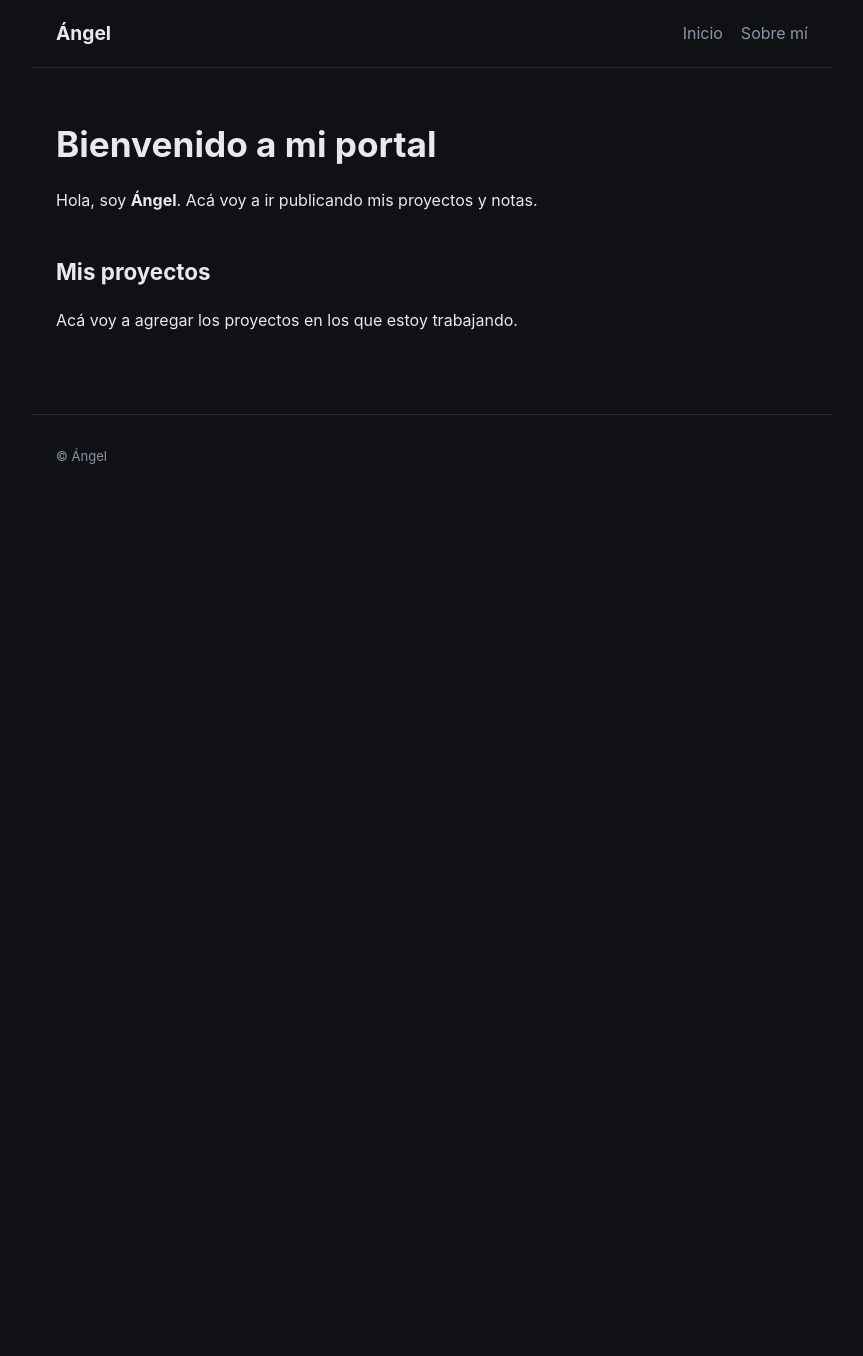
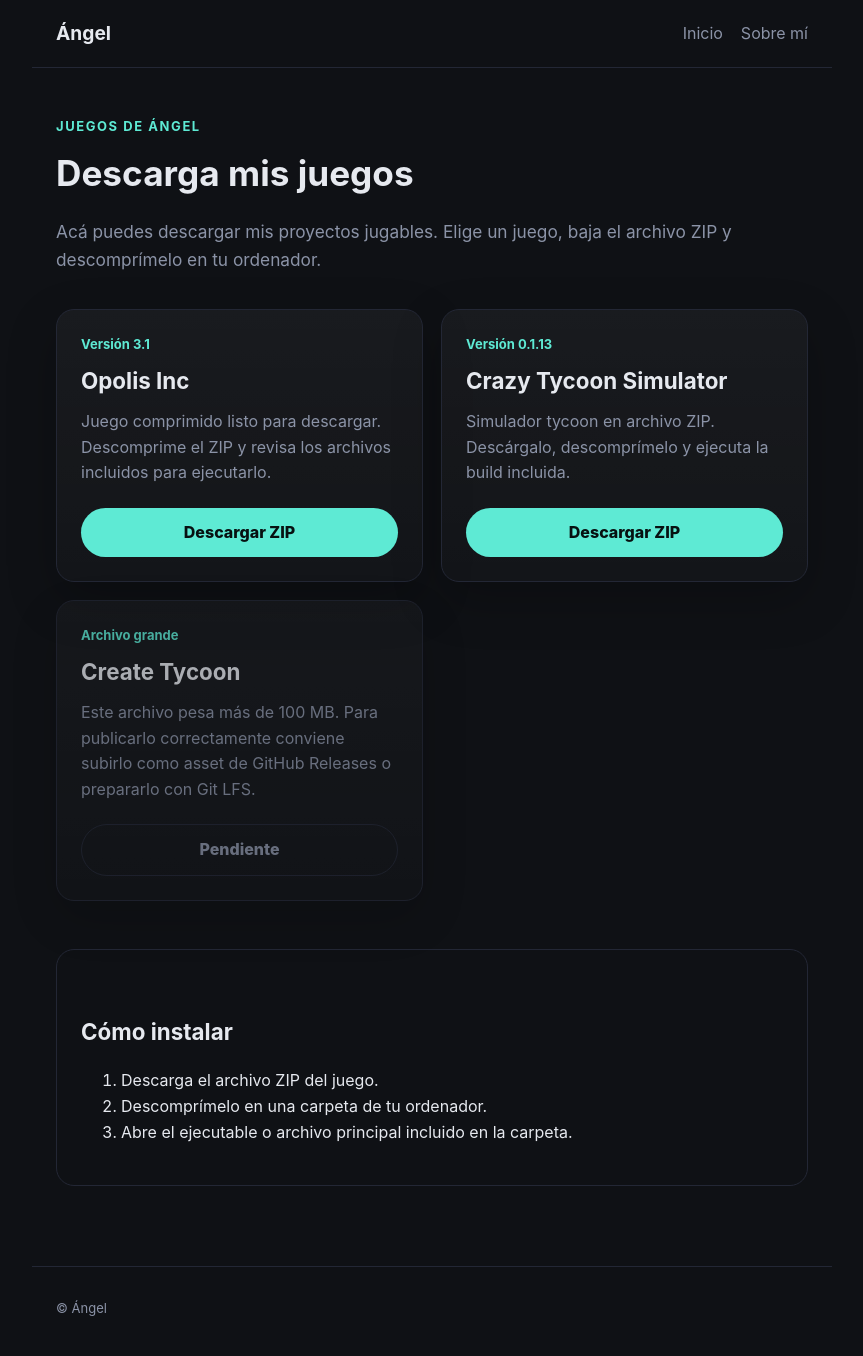
Before and after one commit to angelTomo9/angelTomo9.github.io, a Jekyll site: the page built from index.md, in a window 1280 px wide. Shown: the whole page, without its empty margins (208-1071 px from the left). Built offline with Jekyll 4.4.1, drawn with Linux system fonts in a browser that asks for light colours; our own code applies the rules of GitHub Pages for plain Markdown files; before the commit the page ends 900 px from its top, so only the background shows below that.

Commit message:
Agregar pagina de descarga de juegos

```diff
--- a/assets/css/style.css
+++ b/assets/css/style.css
@@ -49,3 +49,105 @@ h2 { font-size: 1.4rem; margin-top: 40px; }
   border-top: 1px solid var(--border);
   padding-top: 18px;
 }
+
+.hero {
+  margin-bottom: 36px;
+}
+
+.eyebrow {
+  margin: 0 0 8px;
+  color: var(--accent);
+  font-size: 13px;
+  font-weight: 700;
+  letter-spacing: 0.12em;
+  text-transform: uppercase;
+}
+
+.lead {
+  max-width: 680px;
+  color: var(--muted);
+  font-size: 1.08rem;
+}
+
+.game-grid {
+  display: grid;
+  grid-template-columns: repeat(auto-fit, minmax(240px, 1fr));
+  gap: 18px;
+}
+
+.game-card {
+  display: flex;
+  flex-direction: column;
+  justify-content: space-between;
+  gap: 22px;
+  min-height: 260px;
+  padding: 24px;
+  border: 1px solid var(--border);
+  border-radius: 18px;
+  background: linear-gradient(180deg, rgba(255,255,255,0.045), rgba(255,255,255,0.015));
+  box-shadow: 0 18px 50px rgba(0,0,0,0.22);
+}
+
+.game-card h2 {
+  margin: 0 0 10px;
+}
+
+.game-card p {
+  margin: 0;
+  color: var(--muted);
+}
+
+.game-version {
+  margin-bottom: 8px !important;
+  color: var(--accent) !important;
+  font-size: 13px;
+  font-weight: 700;
+}
+
+.download-button {
+  display: inline-flex;
+  justify-content: center;
+  align-items: center;
+  width: 100%;
+  padding: 12px 16px;
+  border-radius: 999px;
+  background: var(--accent);
+  color: #071111;
+  font-weight: 800;
+  text-align: center;
+}
+
+.download-button:hover {
+  text-decoration: none;
+  filter: brightness(1.08);
+}
+
+.game-card--disabled {
+  opacity: 0.72;
+}
+
+.download-button--disabled {
+  cursor: not-allowed;
+  background: transparent;
+  color: var(--muted);
+  border: 1px solid var(--border);
+}
+
+.notes {
+  margin-top: 48px;
+  padding: 24px;
+  border: 1px solid var(--border);
+  border-radius: 18px;
+}
+
+@media (max-width: 560px) {
+  .site-header {
+    align-items: flex-start;
+    flex-direction: column;
+    gap: 12px;
+    margin-bottom: 34px;
+  }
+
+  h1 { font-size: 1.85rem; }
+  .game-card { min-height: auto; }
+}
--- a/index.md
+++ b/index.md
@@ -1,12 +1,48 @@
 ---
-title: Inicio
+title: Descarga mis juegos
 permalink: /
 ---
 
-# Bienvenido a mi portal
+<section class="hero">
+  <p class="eyebrow">Juegos de Ángel</p>
+  <h1>Descarga mis juegos</h1>
+  <p class="lead">Acá puedes descargar mis proyectos jugables. Elige un juego, baja el archivo ZIP y descomprímelo en tu ordenador.</p>
+</section>
 
-Hola, soy **Ángel**. Acá voy a ir publicando mis proyectos y notas.
+<section class="game-grid" aria-label="Lista de juegos disponibles">
+  <article class="game-card">
+    <div>
+      <p class="game-version">Versión 3.1</p>
+      <h2>Opolis Inc</h2>
+      <p>Juego comprimido listo para descargar. Descomprime el ZIP y revisa los archivos incluidos para ejecutarlo.</p>
+    </div>
+    <a class="download-button" href="{{ '/juegos/opolis-inc-3.1.zip' | relative_url }}" download>Descargar ZIP</a>
+  </article>
 
-## Mis proyectos
+  <article class="game-card">
+    <div>
+      <p class="game-version">Versión 0.1.13</p>
+      <h2>Crazy Tycoon Simulator</h2>
+      <p>Simulador tycoon en archivo ZIP. Descárgalo, descomprímelo y ejecuta la build incluida.</p>
+    </div>
+    <a class="download-button" href="{{ '/juegos/crazy-tycoon-simulator-0.1.13.zip' | relative_url }}" download>Descargar ZIP</a>
+  </article>
 
-Acá voy a agregar los proyectos en los que estoy trabajando.
+  <article class="game-card game-card--disabled">
+    <div>
+      <p class="game-version">Archivo grande</p>
+      <h2>Create Tycoon</h2>
+      <p>Este archivo pesa más de 100 MB. Para publicarlo correctamente conviene subirlo como asset de GitHub Releases o prepararlo con Git LFS.</p>
+    </div>
+    <span class="download-button download-button--disabled">Pendiente</span>
+  </article>
+</section>
+
+<section class="notes">
+  <h2>Cómo instalar</h2>
+  <ol>
+    <li>Descarga el archivo ZIP del juego.</li>
+    <li>Descomprímelo en una carpeta de tu ordenador.</li>
+    <li>Abre el ejecutable o archivo principal incluido en la carpeta.</li>
+  </ol>
+</section>
```
Also changed, not shown: about.md (+3 -5 lines), 2 other files.
